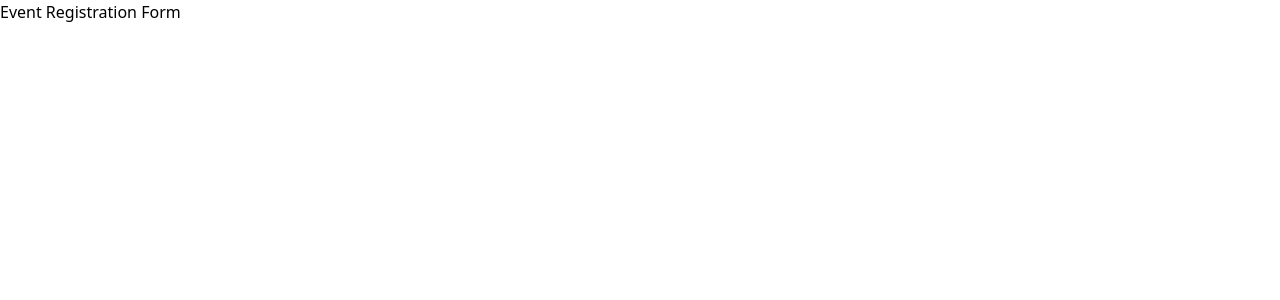
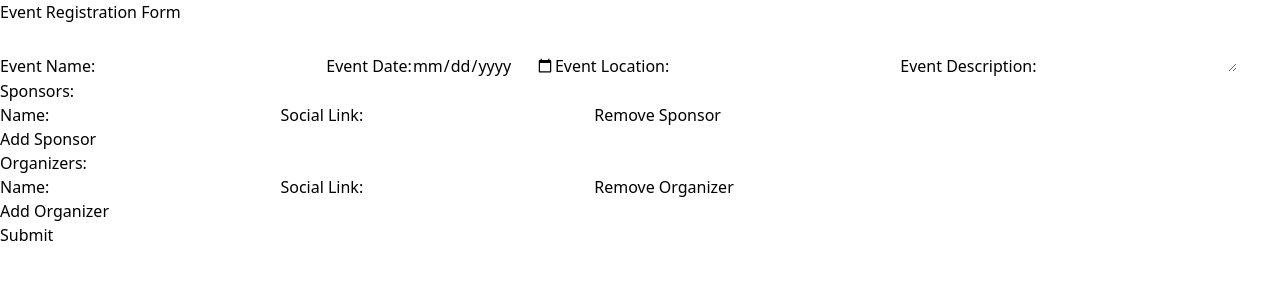
Before and after one commit to Technocrats-Team/NetworkMe, a React (Vite) app: page /register in a window 1280 px wide. Shown: the top 300 px of the page. Built offline with nearby package versions, Linux system fonts and the light colour scheme.

Commit message:
event registration

```diff
--- a/package.json
+++ b/package.json
@@ -9,6 +9,7 @@
     "preview": "vite preview"
   },
   "dependencies": {
+    "formik": "^2.2.9",
     "react": "^18.2.0",
     "react-dom": "^18.2.0",
     "react-router-dom": "^6.9.0"
--- a/src/App.jsx
+++ b/src/App.jsx
@@ -1,6 +1,6 @@
 import React from 'react'
 import LandingPage from './components/LandingPage'
-import EventRegForm from './components/EventRegForm'
+import EventRegistrationForm from './components/EventRegistrationForm'
 import Hero from './components/Hero';
 import { BrowserRouter, Routes, Route } from 'react-router-dom';
 
@@ -12,7 +12,7 @@ const App = () => {
     <BrowserRouter>
       <Routes>
         <Route path="/" element={<LandingPage />} />
-        <Route path="/register" element={<EventRegForm />} />
+        <Route path="/register" element={<EventRegistrationForm />} />
         {/* <Route path="/event/:eventId" component={EventPage} /> */}
       </Routes>
     </BrowserRouter>
--- a/src/components/EventRegForm.jsx
+++ /dev/null
@@ -1,19 +0,0 @@
-import React, { useState } from 'react';
-
-
-
-
-
-const EventRegForm= ({ eventId }) => {
-    return (
-      <div>
-        <h2>Event Registration Form</h2>
-        <form>
-          {/* Form fields */}
-        </form>
-      </div>
-    );
-  };
-
-
-export default EventRegForm
--- /dev/null
+++ b/src/components/EventRegistrationForm.jsx
@@ -0,0 +1,131 @@
+import React from 'react';
+import { Formik, Field, FieldArray } from 'formik';
+
+const EventRegistrationForm = () => {
+  const handleSubmit = (values) => {
+    console.log(values);
+  };
+
+  return (
+    <div>
+      <h1>Event Registration Form</h1>
+      <Formik
+        initialValues={{
+          eventName: '',
+          eventDate: '',
+          eventLocation: '',
+          eventDescription: '',
+          sponsors: [{ name: '', socialLink: '' }],
+          organizers: [{ name: '', socialLink: '' }],
+        }}
+        onSubmit={handleSubmit}
+      >
+        {({ values, handleSubmit, handleChange }) => (
+          <form onSubmit={handleSubmit}>
+            <label>
+              Event Name:
+              <Field type="text" name="eventName" />
+            </label>
+            <label>
+              Event Date:
+              <Field type="date" name="eventDate" />
+            </label>
+            <label>
+              Event Location:
+              <Field type="text" name="eventLocation" />
+            </label>
+            <label>
+              Event Description:
+              <Field component="textarea" name="eventDescription" />
+            </label>
+            <FieldArray name="sponsors">
+              {(arrayHelpers) => (
+                <div>
+                  <h3>Sponsors:</h3>
+                  {values.sponsors.map((sponsor, index) => (
+                    <div key={index}>
+                      <label>
+                        Name:
+                        <Field
+                          type="text"
+                          name={`sponsors.${index}.name`}
+                        />
+                      </label>
+                      <label>
+                        Social Link:
+                        <Field
+                          type="text"
+                          name={`sponsors.${index}.socialLink`}
+                        />
+                      </label>
+                      <button
+                        type="button"
+                        onClick={() =>
+                          arrayHelpers.remove(index)
+                        }
+                      >
+                        Remove Sponsor
+                      </button>
+                    </div>
+                  ))}
+                  <button
+                    type="button"
+                    onClick={() =>
+                      arrayHelpers.push({ name: '', socialLink: '' })
+                    }
+                  >
+                    Add Sponsor
+                  </button>
+                </div>
+              )}
+            </FieldArray>
+            <FieldArray name="organizers">
+              {(arrayHelpers) => (
+                <div>
+                  <h3>Organizers:</h3>
+                  {values.organizers.map((organizer, index) => (
+                    <div key={index}>
+                      <label>
+                        Name:
+                        <Field
+                          type="text"
+                          name={`organizers.${index}.name`}
+                        />
+                      </label>
+                      <label>
+                        Social Link:
+                        <Field
+                          type="text"
+                          name={`organizers.${index}.socialLink`}
+                        />
+                      </label>
+                      <button
+                        type="button"
+                        onClick={() =>
+                          arrayHelpers.remove(index)
+                        }
+                      >
+                        Remove Organizer
+                      </button>
+                    </div>
+                  ))}
+                  <button
+                    type="button"
+                    onClick={() =>
+                      arrayHelpers.push({ name: '', socialLink: '' })
+                    }
+                  >
+                    Add Organizer
+                  </button>
+                </div>
+              )}
+            </FieldArray>
+            <button type="submit">Submit</button>
+          </form>
+        )}
+      </Formik>
+    </div>
+  );
+};
+
+export default EventRegistrationForm;
--- a/src/components/FeaturePage.jsx
+++ b/src/components/FeaturePage.jsx
@@ -5,27 +5,49 @@ const FeaturePage = () => {
   return (
     <div className="main    ">
         <strong>Our Features</strong>
-        <div className="flex f-cardContainer justify-center items-center h-[80vh] ">
-            <div className="f-card w-[250px] h-[200px]">
+        <div className="flex f-cardContainer justify-center items-center h-[80vh] w-[60vw] flex-wrap gap-5 m-auto">
+            <div className="f-card w-[250px] h-[200px]
+             ">
             <img src={random} alt="" />
-            <h3>
-              Fast
-            </h3>
-            <p>Lorem ipsum dolor sit amet consectetur adipisicing elit. Dolorum, recusandae.</p>
+            <h2>
+              Innovation
+            </h2>
+            <p>Network Me simplifies networking by streamlining registration and connection-making, allowing attendees to easily connect through one platform.</p>
             </div>
             <div className="f-card w-[250px] h-[200px]">
              <img src={random} alt="" />
              <h3>
-              Fast
+              Speed Networking
             </h3>
-            <p>Lorem ipsum dolor sit amet consectetur adipisicing elit. Dolorum, recusandae.</p>
+            <p>Ready, set, network! Our speed networking events offer a quick and efficient way to connect with other professionals in your field.</p>
             </div>
             <div className="f-card w-[250px] h-[200px]">
             <img src={random} alt="" />
             <h3>
-              Fast
+              Community
             </h3>
-            <p>Lorem ipsum dolor sit amet consectetur adipisicing elit. Dolorum, recusandae.</p>
+            <p>Join our community of professionals and expand your network. Connect with like-minded individuals, collaborate, and achieve your goals in a supportive environment.</p>
+            </div>
+            <div className="f-card w-[250px] h-[200px]">
+            <img src={random} alt="" />
+            <h3>
+              Productivity
+            </h3>
+            <p>Boost your productivity and reach your goals with our networking platform. with like-minded professionals.</p>
+            </div>
+            <div className="f-card w-[250px] h-[200px]">
+            <img src={random} alt="" />
+            <h3>
+              Social Impact
+            </h3>
+            <p>Create a positive impact on society by connecting with like-minded people who share similar values, goals, and interests. </p>
+            </div>
+            <div className="f-card w-[250px] h-[200px]">
+            <img src={random} alt="" />
+            <h3>
+              Accessibilty
+            </h3>
+            <p>Your platform allows attendees to connect with each other regardless of their location or schedule</p>
             </div>
         </div>
     </div>
```
Also changed, not shown: src/components/Testimonials.jsx (line endings or trailing spaces), 1 other file (tests, documents, lock files or other folders).
